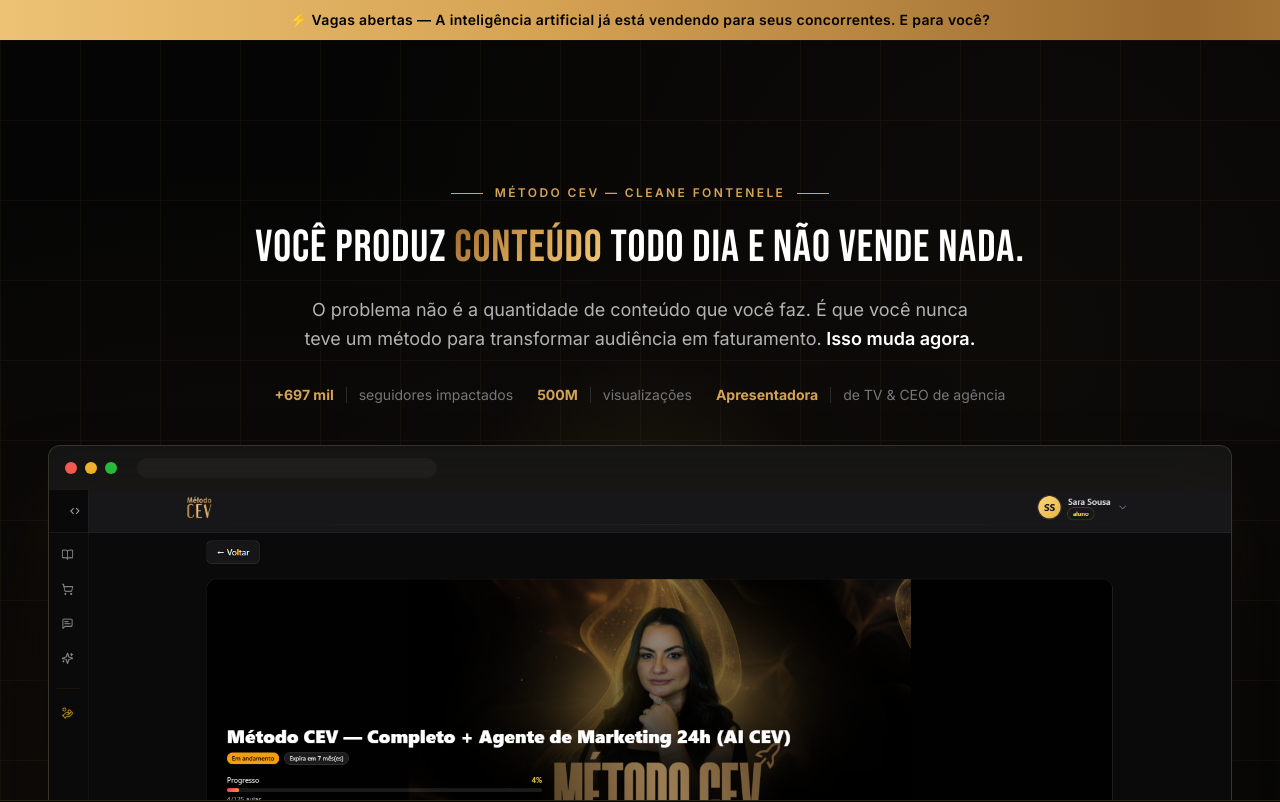
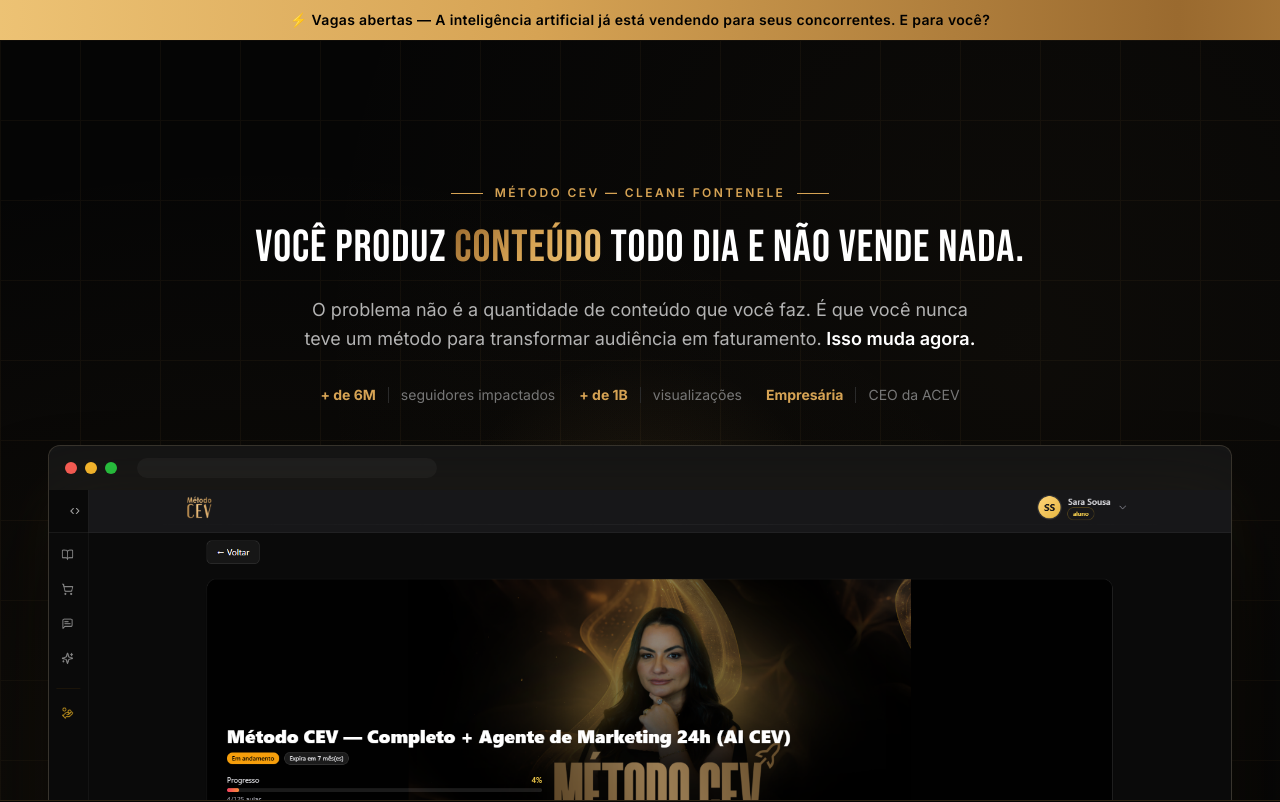
Before and after one commit to agenciaacev/lp-vendas-metodo-cev, a Next.js app: page / in a window 1280 px wide. Shown: the top 802 px of the page. Built offline with nearby package versions, Linux system fonts and the light colour scheme.

Commit message:
Update HeroSection.tsx

```diff
--- a/app/components/HeroSection.tsx
+++ b/app/components/HeroSection.tsx
@@ -50,9 +50,9 @@ export default function HeroSection() {
         {/* Provas sociais */}
         <div className="flex flex-wrap justify-center gap-6 mb-10" data-aos="fade-up" data-aos-delay="500">
           {[
-            { num: '+697 mil', label: 'seguidores impactados' },
-            { num: '500M', label: 'visualizações' },
-            { num: 'Apresentadora', label: 'de TV & CEO de agência' },
+            { num: '+ de 6M', label: 'seguidores impactados' },
+            { num: '+ de 1B', label: 'visualizações' },
+            { num: 'Empresária', label: 'CEO da ACEV' },
           ].map((item, i) => (
             <div key={i} className="flex items-center gap-3">
               <div className="text-sm font-bold" style={{ color: '#D6A354' }}>{item.num}</div>
```
